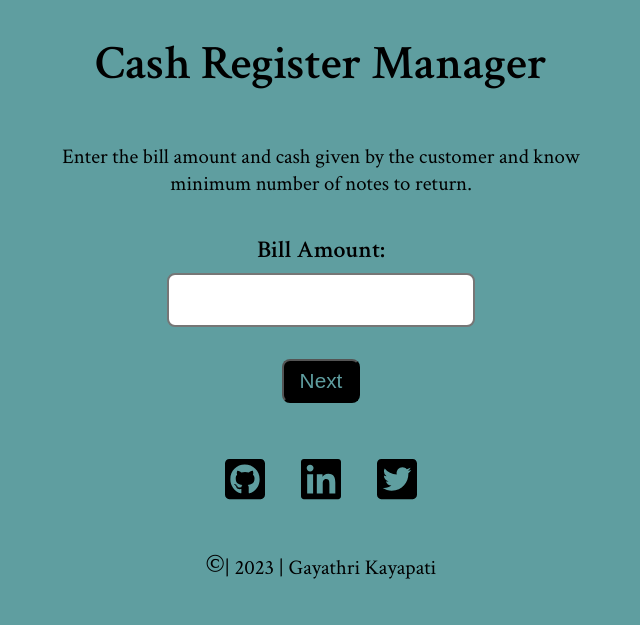
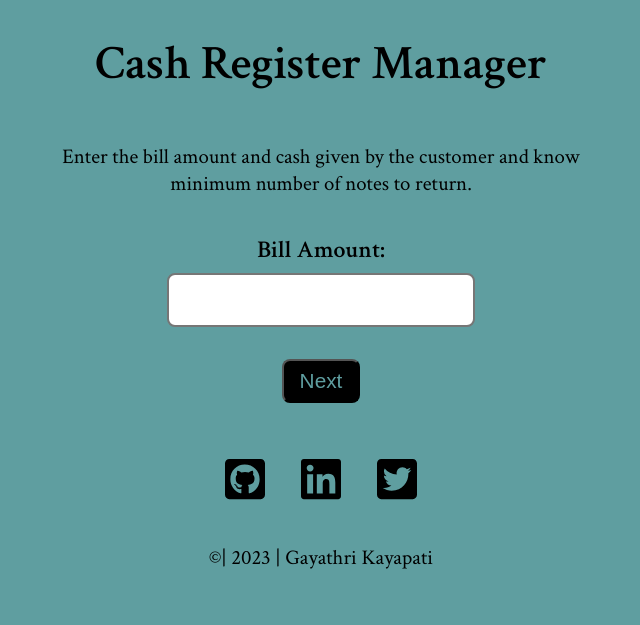
Before and after one commit to gayathri-kayapati/Cash_Register_Manager, a plain HTML site: page index.html in a window 1280 px wide. Shown: the whole page, without its empty margins (319-959 px from the left). Drawn offline with Linux system fonts and the light colour scheme.

Commit message:
docs:minor changes

```diff
--- a/index.html
+++ b/index.html
@@ -73,10 +73,7 @@
             ><img class="icon" src="icons/square-twitter.svg" alt="twitter"
           /></a>
         </section>
-        <p style="font-size: 1.3rem">
-          <span style="font-size: 2rem" class="copy-right">&copy;</span>| 2023 |
-          Gayathri Kayapati
-        </p>
+        <p style="font-size: 1.3rem">&copy;| 2023 | Gayathri Kayapati</p>
       </div>
     </footer>
     <script src="index.js" type="text/javascript"></script>
--- a/styles.css
+++ b/styles.css
@@ -79,6 +79,3 @@ td {
   align-items: center;
   justify-content: center;
 }
-.copy-right {
-  font-size: 2rem"
-}
```
